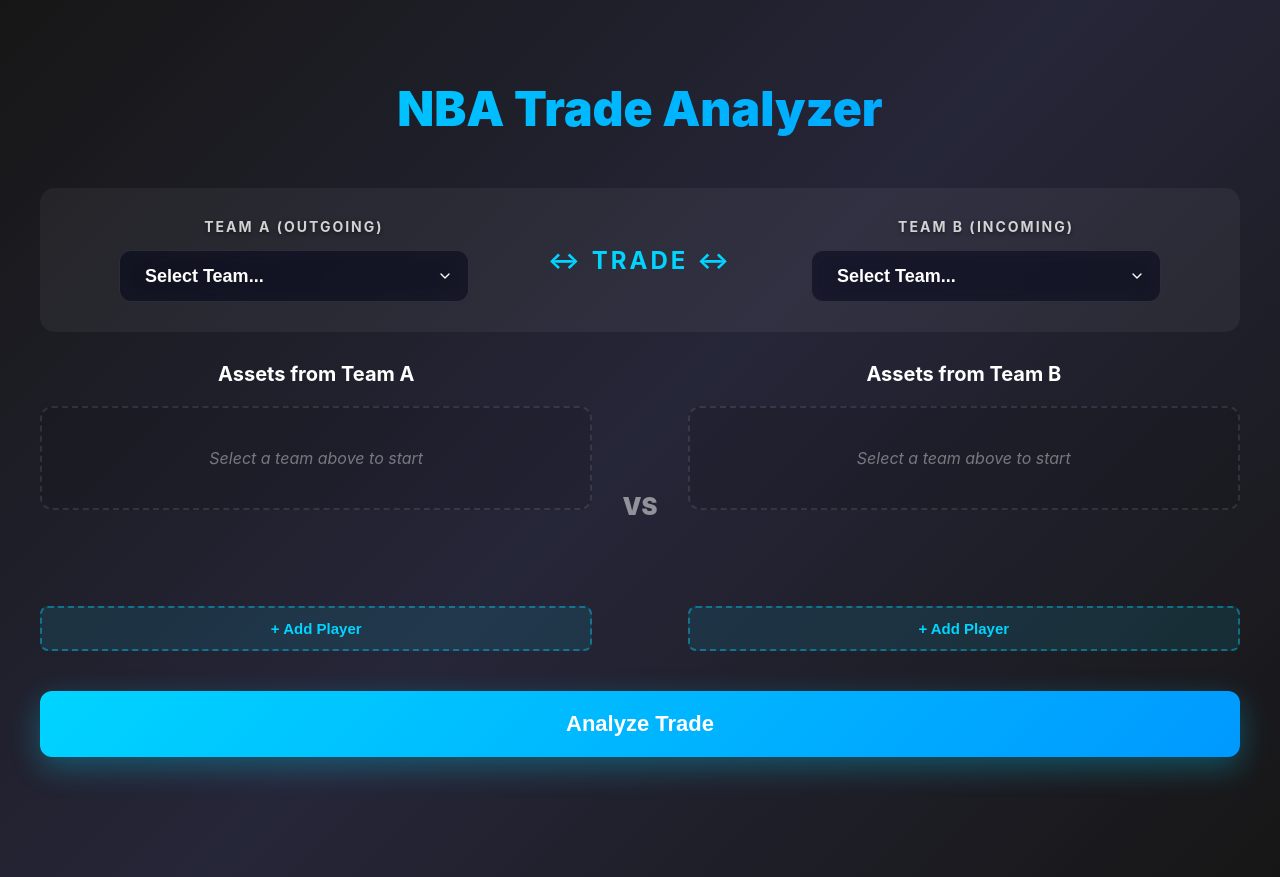
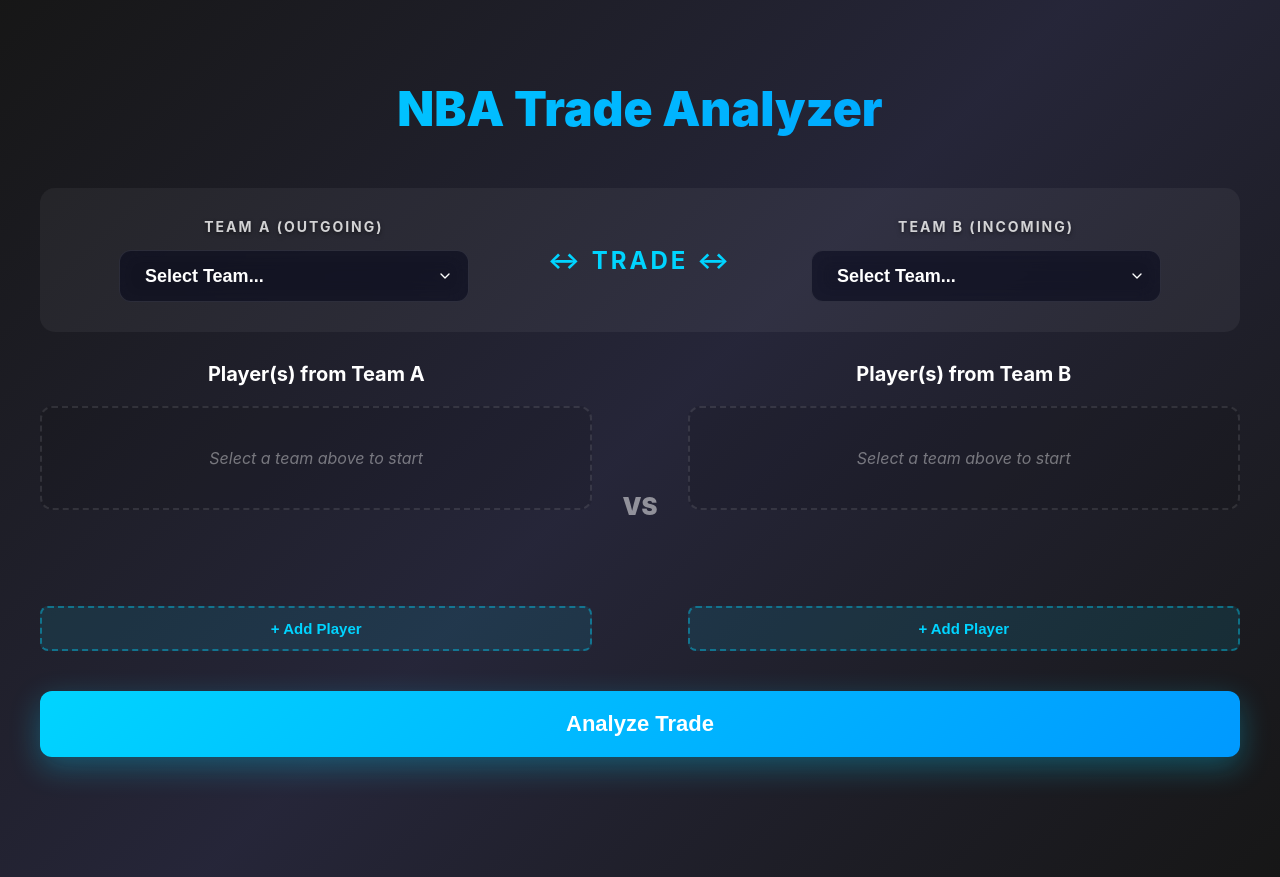
Before and after one commit to SatyamChaturvedi39/Research-Project, a Flask app: page / in a window 1280 px wide. Shown: the part 801-1678 px from the top of the page. Run offline with Flask 3, Linux system fonts and the light colour scheme.

Commit message:
Update index.html

```diff
--- a/frontend/templates/index.html
+++ b/frontend/templates/index.html
@@ -74,7 +74,7 @@
 
             <div class="players-section">
                 <div class="players-column outgoing">
-                    <h3>Assets from Team A</h3>
+                    <h3>Player(s) from Team A</h3>
                     <div class="players-list" id="outgoing-players">
                         <!-- Players will be added here dynamically -->
                         <div class="empty-state">Select a team above to start</div>
@@ -85,7 +85,7 @@
                 <div class="vs-divider">VS</div>
 
                 <div class="players-column incoming">
-                    <h3>Assets from Team B</h3>
+                    <h3>Player(s) from Team B</h3>
                     <div class="players-list" id="incoming-players">
                          <!-- Players will be added here dynamically -->
                          <div class="empty-state">Select a team above to start</div>
```
